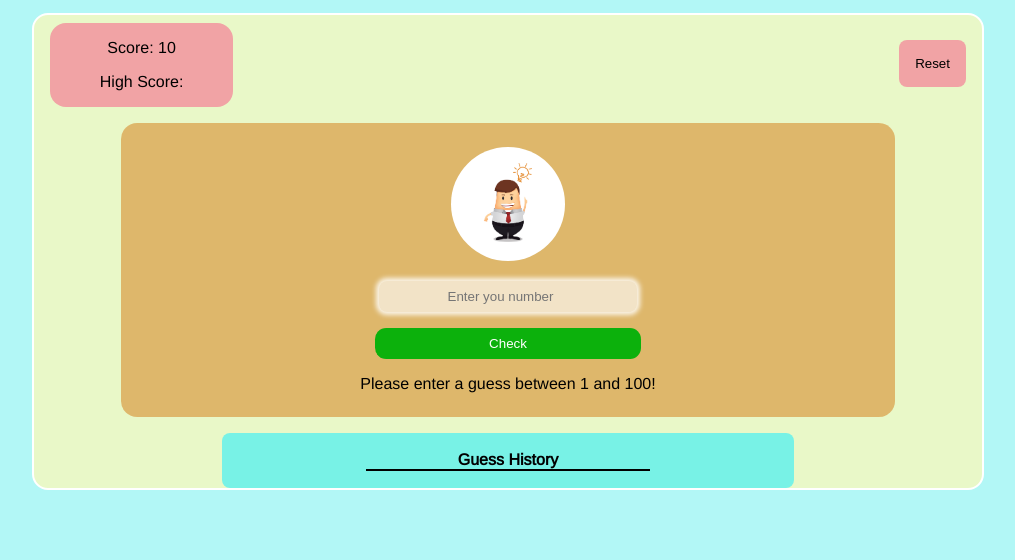
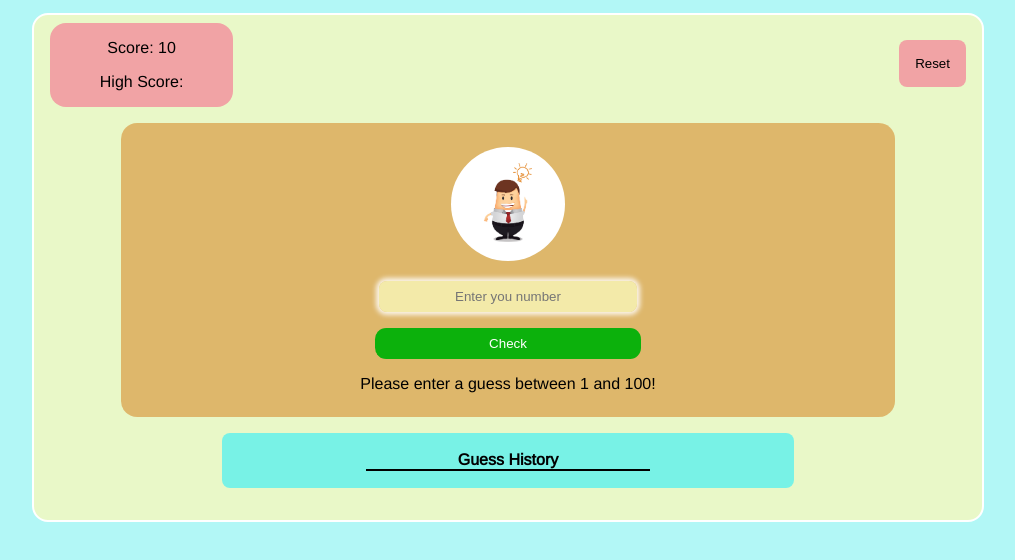
Before and after one commit to LedioDylgjeri/guess-number, a plain HTML site: page index.html in a window 1280 px wide. Shown: the part 134-694 px from the top of the page, without its empty margins (132-1147 px from the left). Drawn offline with nearby package versions, Linux system fonts and the light colour scheme.

Commit message:
adjust css

```diff
--- a/index.html
+++ b/index.html
@@ -29,7 +29,7 @@
     </div>
     <div class="input-div">
       <img class="game-img" src="./images/OBFINX0.jpg" alt="game-img">
-      <input type="number" id="guess-input" placeholder="Enter you number" value="" min="1" max="100">
+      <input type="text" id="guess-input" placeholder="Enter you number">
       <button class="check-btn" id="guess-button" type="submit">Check</button>
       <p class="message">Please enter a guess between 1 and 100!</p>
     </div>
--- a/style.css
+++ b/style.css
@@ -79,7 +79,7 @@ body {
   padding: .5rem;
   border-radius: .5rem;
   border: none;
-  background-color: rgb(242, 227, 199);
+  background-color: rgba(249, 249, 188, 0.779);
   box-shadow: 0 0 5px 3px rgba(255, 255, 255, 0.865);
   text-align: center;
   width: 32%;
@@ -101,6 +101,7 @@ body {
   margin: 0 auto;
   border-radius: .5rem;
   padding: .1rem;
+  margin-bottom: 2rem;
 }
 
 .guess-history > h4 {
```
Also changed, not shown: script.js (line endings or trailing spaces).
